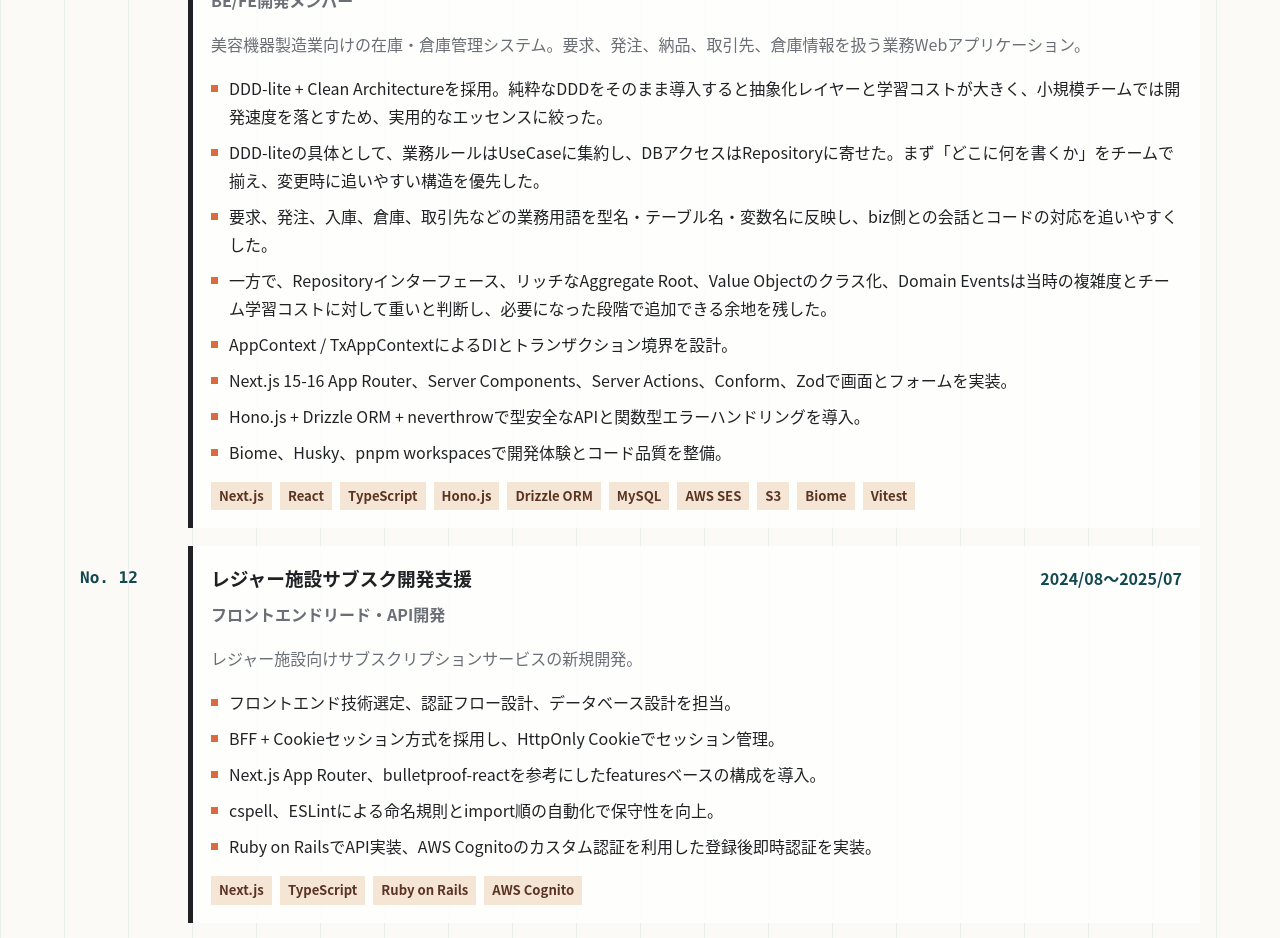
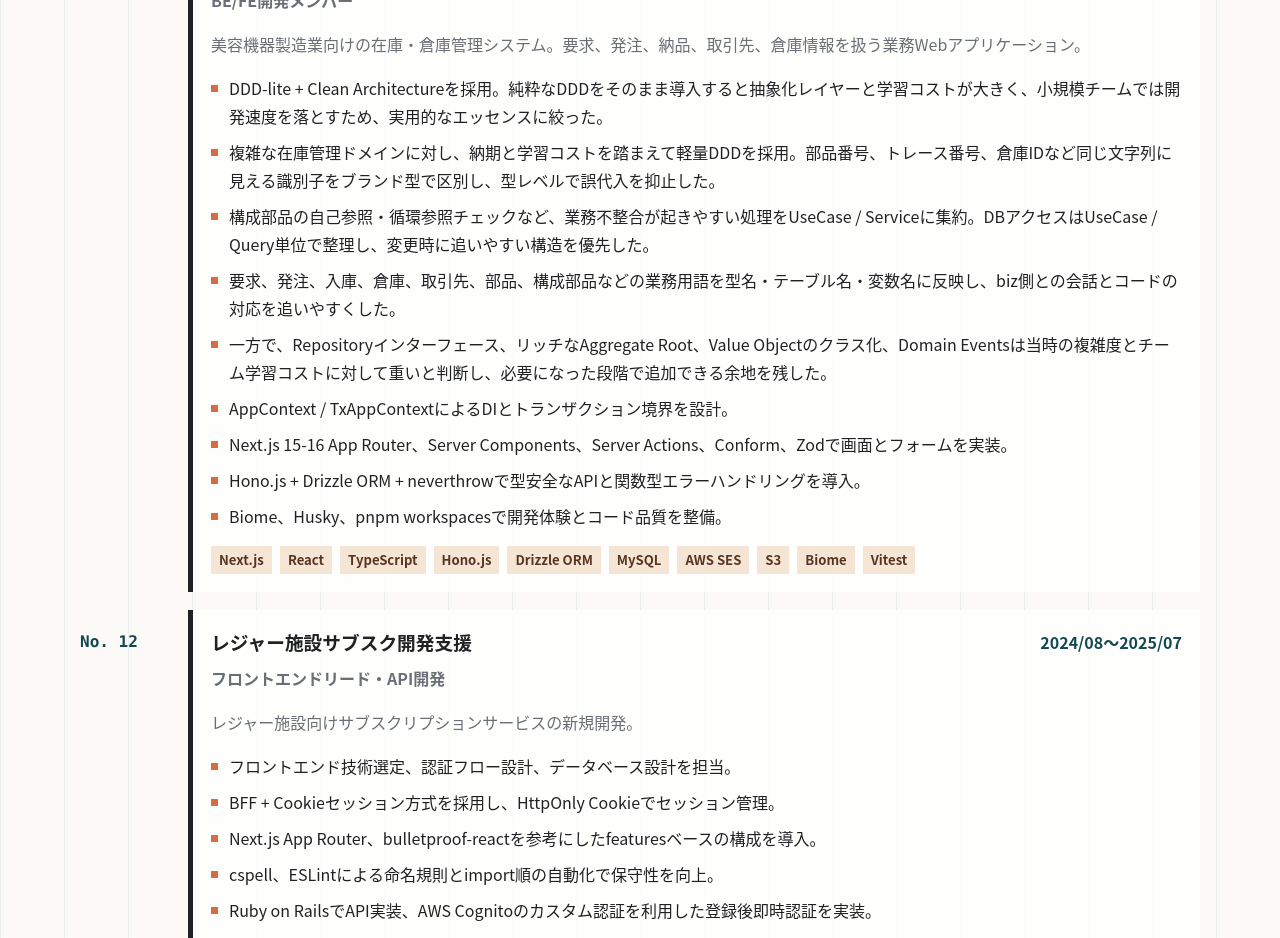
Before and after one commit to yosuke0517/resume, a React (Vite) app: page / in a window 1280 px wide. Shown: the part 2900-3838 px from the top of the page. Built offline with nearby package versions, Linux system fonts and the light colour scheme.

Commit message:
fix: DDD-lite説明にブランド型の具体例を追加

```diff
--- a/src/resume-data.ts
+++ b/src/resume-data.ts
@@ -90,8 +90,9 @@ export const resume = {
       summary: "美容機器製造業向けの在庫・倉庫管理システム。要求、発注、納品、取引先、倉庫情報を扱う業務Webアプリケーション。",
       achievements: [
         "DDD-lite + Clean Architectureを採用。純粋なDDDをそのまま導入すると抽象化レイヤーと学習コストが大きく、小規模チームでは開発速度を落とすため、実用的なエッセンスに絞った。",
-        "DDD-liteの具体として、業務ルールはUseCaseに集約し、DBアクセスはRepositoryに寄せた。まず「どこに何を書くか」をチームで揃え、変更時に追いやすい構造を優先した。",
-        "要求、発注、入庫、倉庫、取引先などの業務用語を型名・テーブル名・変数名に反映し、biz側との会話とコードの対応を追いやすくした。",
+        "複雑な在庫管理ドメインに対し、納期と学習コストを踏まえて軽量DDDを採用。部品番号、トレース番号、倉庫IDなど同じ文字列に見える識別子をブランド型で区別し、型レベルで誤代入を抑止した。",
+        "構成部品の自己参照・循環参照チェックなど、業務不整合が起きやすい処理をUseCase / Serviceに集約。DBアクセスはUseCase / Query単位で整理し、変更時に追いやすい構造を優先した。",
+        "要求、発注、入庫、倉庫、取引先、部品、構成部品などの業務用語を型名・テーブル名・変数名に反映し、biz側との会話とコードの対応を追いやすくした。",
         "一方で、Repositoryインターフェース、リッチなAggregate Root、Value Objectのクラス化、Domain Eventsは当時の複雑度とチーム学習コストに対して重いと判断し、必要になった段階で追加できる余地を残した。",
         "AppContext / TxAppContextによるDIとトランザクション境界を設計。",
         "Next.js 15-16 App Router、Server Components、Server Actions、Conform、Zodで画面とフォームを実装。",
```
Also changed, not shown: 1 other file (tests, documents, lock files or other folders).
